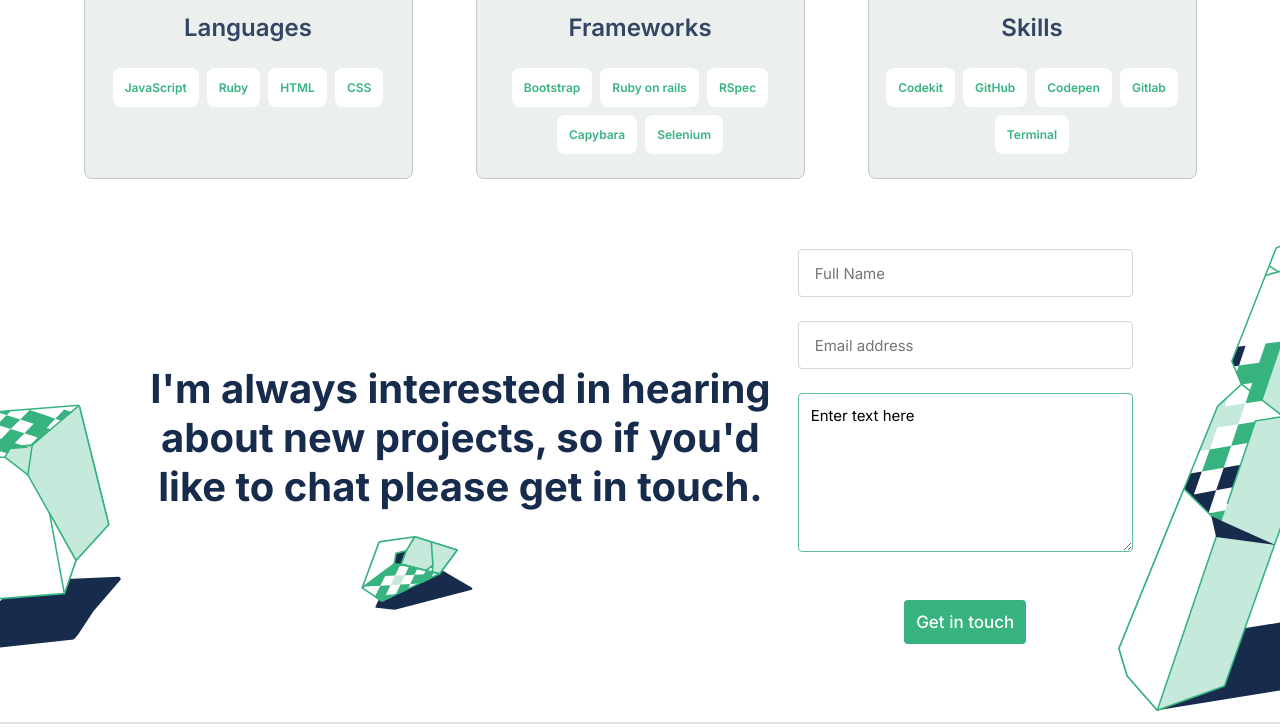
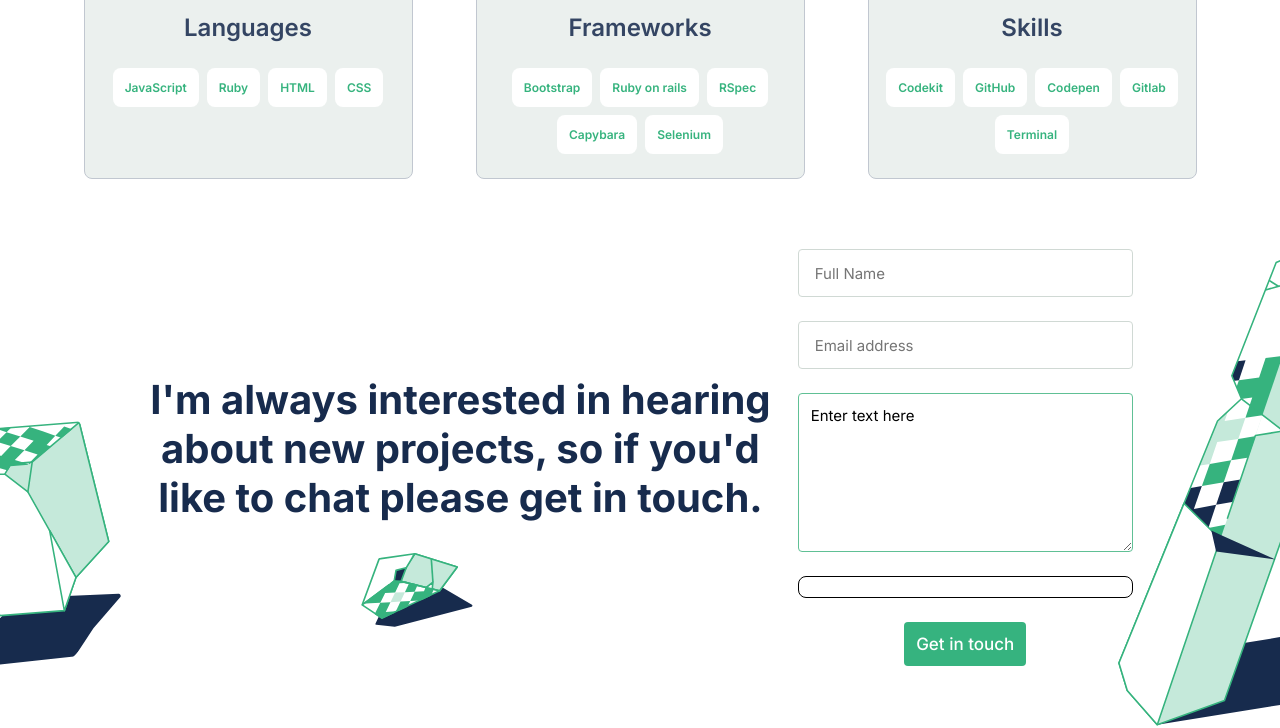
Before and after one commit to diegoyon/Portfolio, a website: page index.html in a window 1280 px wide. Shown: the part 2886-3614 px from the top of the page. Drawn offline with Linux system fonts and the light colour scheme.

Commit message:
Add css styles to error form msg

```diff
--- a/style.css
+++ b/style.css
@@ -608,3 +608,10 @@ button:active {
     display: flex;
   }
 }
+
+small {
+  color: red;
+  border: 1px solid black;
+  padding: 10px;
+  border-radius: 8px;
+}
```
